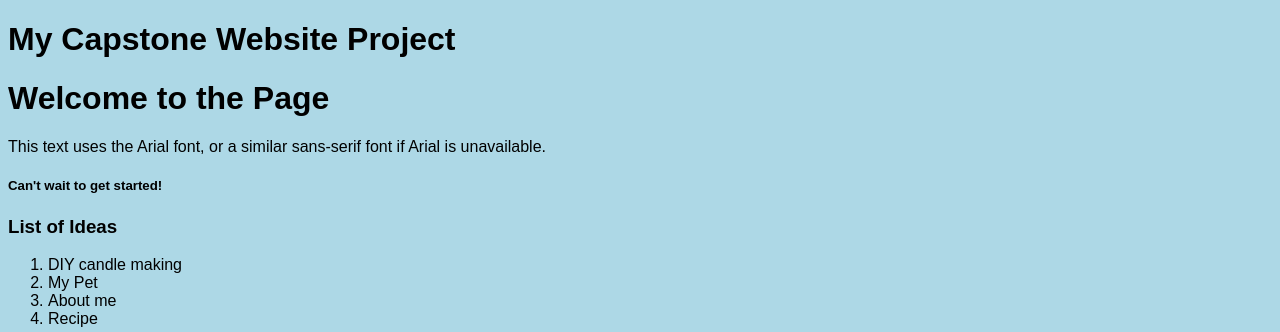
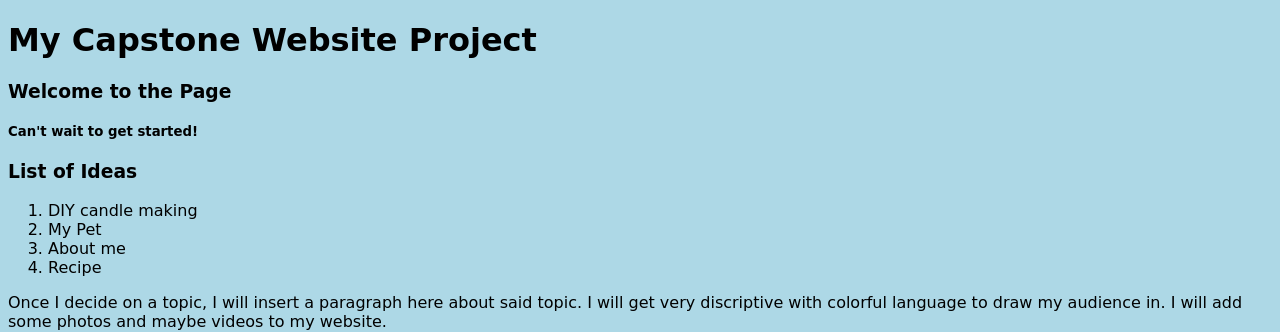
Before and after one commit to hmatiz/Capstone, a plain HTML site: page index.html in a window 1280 px wide. Shown: the top 332 px of the page. Drawn offline with Linux system fonts and the light colour scheme.

Commit message:
update.index.html

```diff
--- a/index.html
+++ b/index.html
@@ -14,13 +14,13 @@
     <title>Font Family Example</title>
     <style>
         body {
-            font-family: Arial, sans-serif; /* First try Arial, if not available, use sans-serif */
+            font-family: cursive
         }
     </style>
 </head>
 <body>
-    <h1>Welcome to the Page</h1>
-    <p>This text uses the Arial font, or a similar sans-serif font if Arial is unavailable.</p>
+    <h3>Welcome to the Page</h3>
+
 </body>
 </html>
     <h5>Can't wait to get started!</h5>
```
